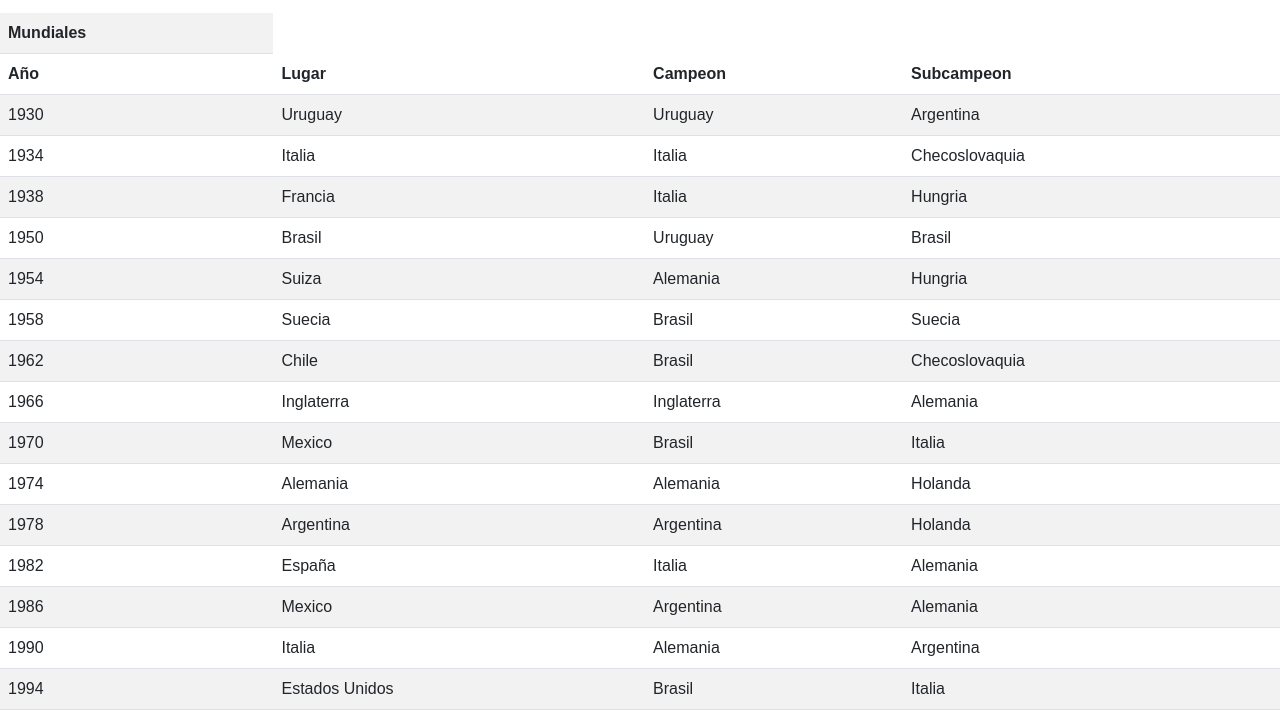
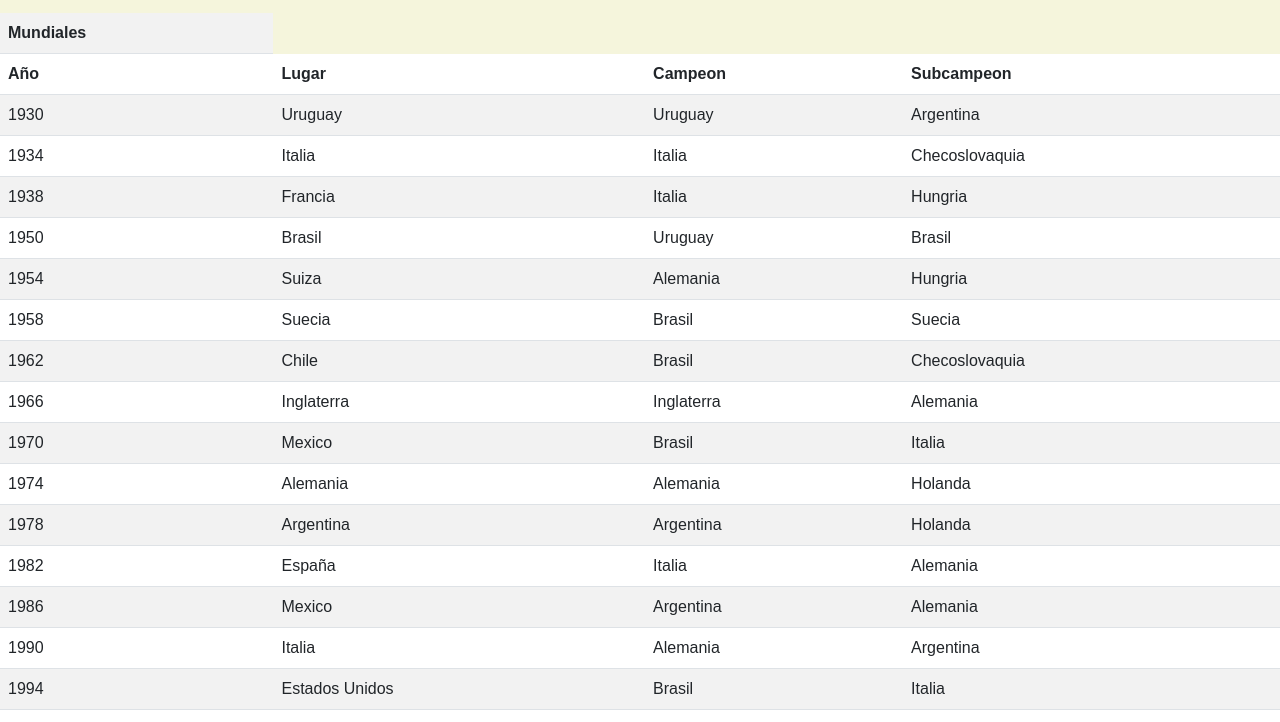
Before and after one commit to AgusBenetton/PreEntrega2-Benetton, a plain HTML site: page pages/mundiales.html in a window 1280 px wide. Shown: the part 179-901 px from the top of the page. Drawn offline with nearby package versions, Linux system fonts and the light colour scheme.

Commit message:
realice las correciones marcadas

```diff
--- /dev/null
+++ b/css/style.css
@@ -0,0 +1,6 @@
+body {
+    font-family: Arial, sans-serif;
+    margin: 0;
+    padding: 0;
+    background-color: beige;
+}
--- a/pages/mundiales.html
+++ b/pages/mundiales.html
@@ -9,7 +9,7 @@
     <link href="https://cdn.jsdelivr.net/npm/bootstrap@5.3.0/dist/css/bootstrap.min.css" rel="stylesheet"
         integrity="sha384-9ndCyUaIbzAi2FUVXJi0CjmCapSmO7SnpJef0486qhLnuZ2cdeRhO02iuK6FUUVM" crossorigin="anonymous" />
 
-    <link rel="stylesheet" href="../css/mundiales.css">
+    <link rel="stylesheet" href="../css/style.css">
     <title>Mundialdefutbol.com</title>
 
 </head>
```
Also changed, not shown: pages/JugadoreDestacados.html (+1 -2 lines), pages/Selecciones.html (+1 -1 lines).
